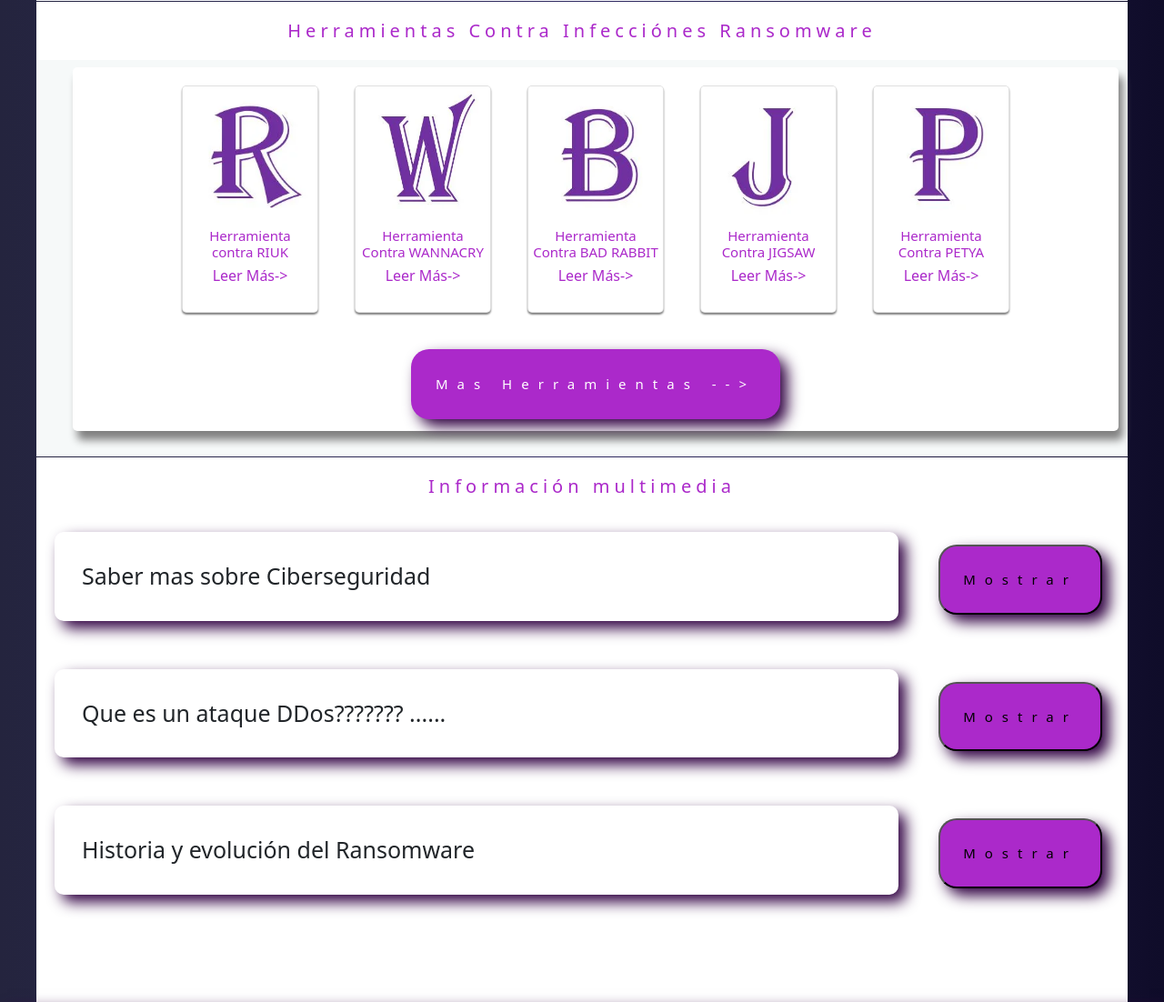
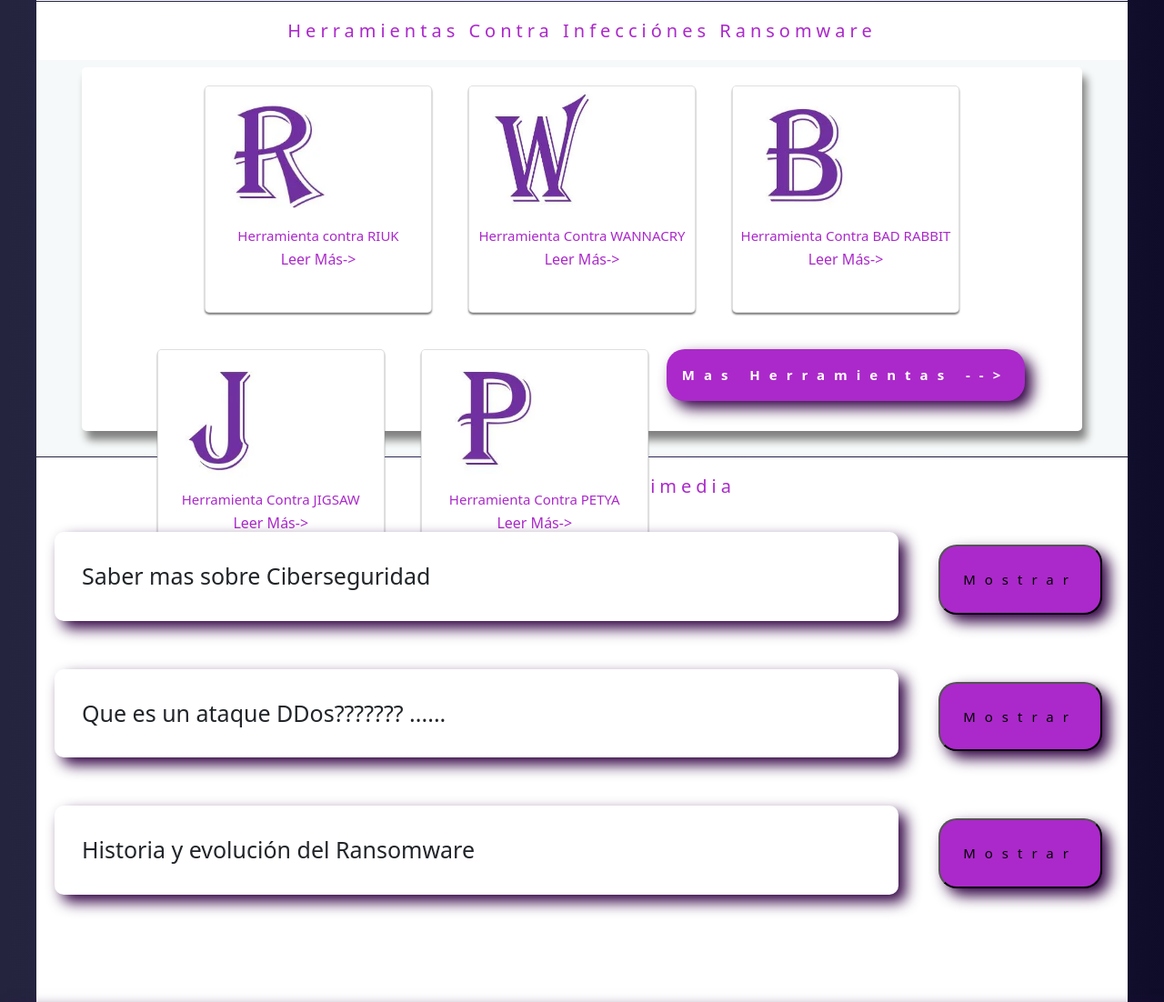
Before and after one commit to davld-R/proyectoMT, a Django app: template proyecto5/azul/templates/azul/feed.html in a window 1280 px wide. Shown: the part 1684-2786 px from the top of the page at 91% size. Run offline with Django 3.2, Linux system fonts and the light colour scheme; the template is opened without the code that fills it, so the values that code supplies are empty.

Commit message:
actualizaciones

```diff
--- a/proyecto5/azul/static/css/style1.css
+++ b/proyecto5/azul/static/css/style1.css
@@ -154,7 +154,7 @@
 
 .card__primary {
   background-color: white;
-  max-width: 1500px;
+  max-width: 2000px;
   height: 500px;
 }
 
@@ -295,9 +295,8 @@
 .containerH {
   border-radius: 5px;
   background-color: white;
-  margin: 0 40px;
-  width: 100%;
-  max-width: 1150px;
+  margin: 0 50px;
+  max-width: 1640px;
   height: 400px;
   display: flex;
   flex-wrap: wrap;
@@ -306,7 +305,7 @@
 }
 
 .containerH .card {
-  width: 150px;
+  width: 250px;
   height: 250px;
   border-radius: 5px;
   box-shadow: 0 2px 2px gray;
@@ -349,9 +348,9 @@
   background-color: var(--color_text-primary);
   letter-spacing: 10px;
   font-size: 15px;
-  font-weight: 500;
+  font-weight: 600;
   text-align: center;
-  padding: 25px;
+  padding: 15px;
   border-radius: 20px;
   margin-bottom: 50px;
   box-shadow: 0.5rem 0.5rem 1rem rgb(48, 1, 66);
@@ -583,7 +582,7 @@
 #video__pasos {
   background-color: black;
   width: 760px;
-  height: 686px;
+  height: 685px;
   border-radius: 20px;
 }
 
--- a/proyecto5/azul/templates/directory/step1.html
+++ b/proyecto5/azul/templates/directory/step1.html
@@ -195,7 +195,7 @@
         </div>
         <div class="image__pasos">
           <dialog id="video__pasos">
-            <video class="video1" width="100%" height="600" controls>
+            <video class="video1" width="100%" height="595" controls>
               <source src="video.mp4" type="video/mp4" />
             </video>
             <button id="close" onclick="document.getElementById('video__pasos').close()">
```
